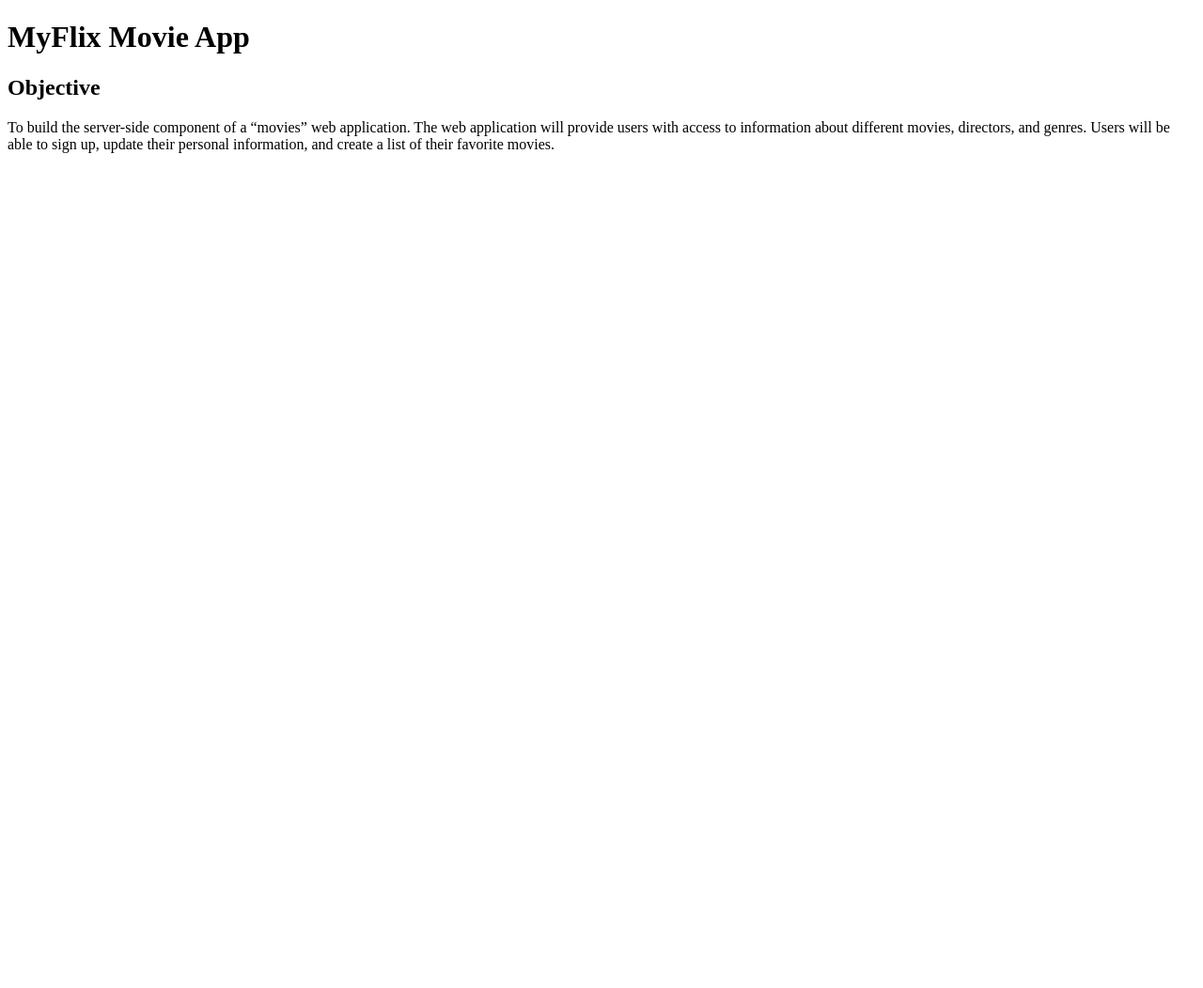
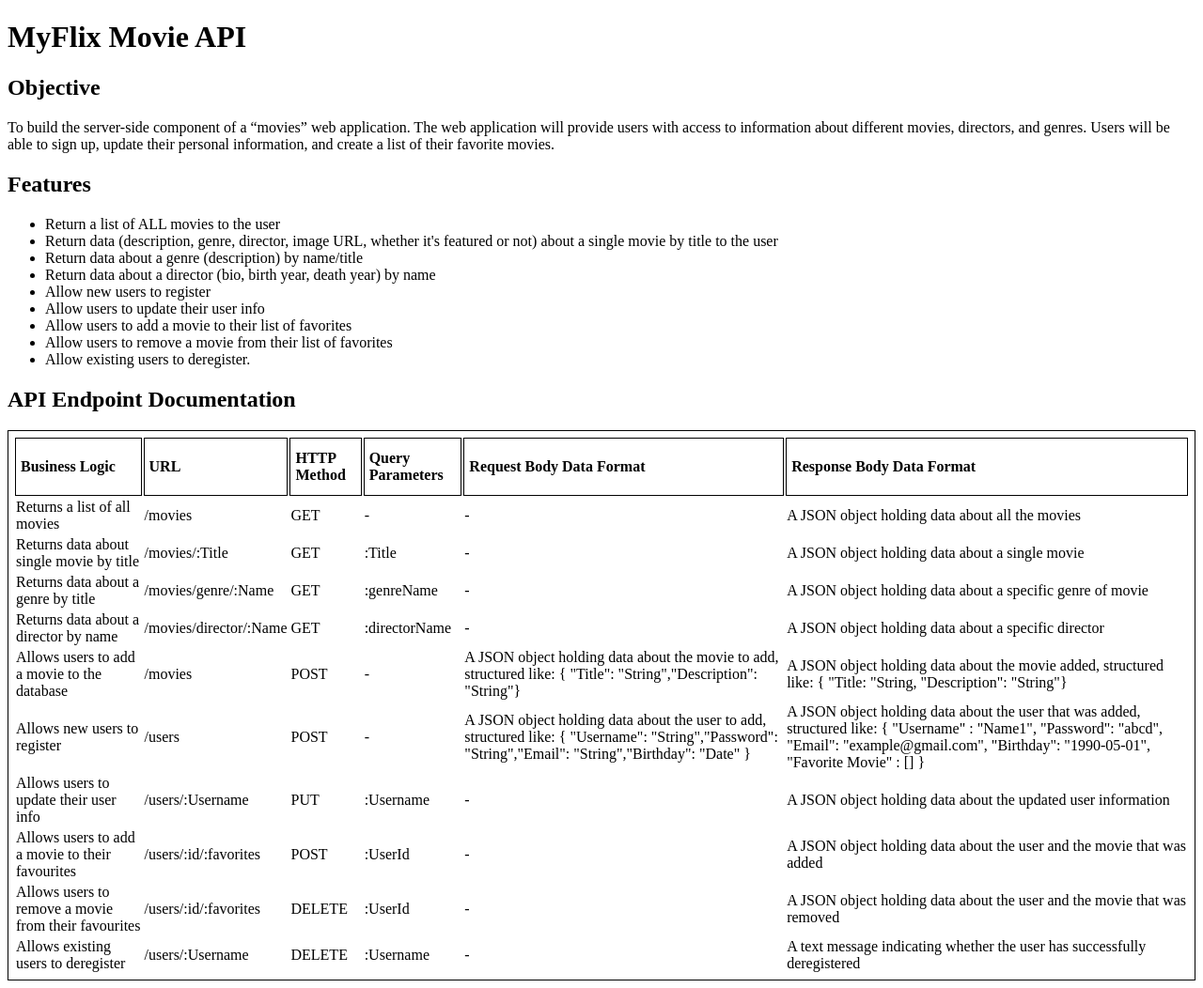
Before and after one commit to thorsteinnobstgarten/MyFlix, a website: page public/documentation.html in a window 1280 px wide. Shown: the whole page at 94% size. Before the commit the page ends 800 px from the top, so only its background shows below. Drawn offline with Linux system fonts and the light colour scheme.

Commit message:
Update documentation.html

```diff
--- a/public/documentation.html
+++ b/public/documentation.html
@@ -4,15 +4,138 @@
     <meta charset="utf-8">
     <meta name="viewport" content="width=device-width, initial-scale=1">
     <title>MyFlix Movie App</title>
+    <link rel="stylesheet" type="text/css" href="/css/styles.css">
   </head>
 
 <body>
-  <h1>MyFlix Movie App</h1>
+  <div>
+  <h1>MyFlix Movie API</h1>
     <h2>Objective</h2>
         <p>
         To build the server-side component of a “movies” web application. The web
         application will provide users with access to information about different
         movies, directors, and genres. Users will be able to sign up, update their
         personal information, and create a list of their favorite movies.</p>
+
+    <h2>Features</h2>
+        <ul>
+            <li>Return a list of ALL movies to the user</li>
+            <li>Return data (description, genre, director, image URL, whether it's featured or not) about a single movie by title to the user</li>
+            <li>Return data about a genre (description) by name/title</li>
+            <li>Return data about a director (bio, birth year, death year) by name</li>
+            <li>Allow new users to register</li>
+            <li>Allow users to update their user info</li>
+            <li>Allow users to add a movie to their list of favorites</li>
+            <li>Allow users to remove a movie from their list of favorites</li>
+            <li>Allow existing users to deregister.</li>
+        </ul>
+    </div>
+
+    <h2>API Endpoint Documentation</h2>
+
+    <table class="table">
+      <thead>
+        <tr>
+            <th>Business Logic</th>
+            <th>URL</th>
+            <th>HTTP Method</th>
+            <th>Query Parameters</th>
+            <th>Request Body Data Format</th>
+            <th>Response Body Data Format</th>
+        </tr>
+      </thead>
+
+     <tbody>
+      <tr>
+          <td>Returns a list of all movies</td>
+          <td>/movies</td>
+          <td>GET</td>
+          <td>-</td>
+          <td>-</td>
+          <td>A JSON object holding data about all the movies</td>
+      </tr>
+
+      <tr>
+        <td>Returns data about single movie by title</td>
+        <td>/movies/:Title</td>
+        <td>GET</td>
+        <td>:Title</td>
+        <td>-</td>
+        <td>A JSON object holding data about a single movie</td>
+      </tr>
+
+      <tr>
+        <td>Returns data about a genre by title</td>
+        <td>/movies/genre/:Name</td>
+        <td>GET</td>
+        <td>:genreName</td>
+        <td>-</td>
+        <td>A JSON object holding data about a specific genre of movie</td>
+      </tr>
+
+      <tr>
+        <td>Returns data about a director by name</td>
+        <td>/movies/director/:Name</td>
+        <td>GET</td>
+        <td>:directorName</td>
+        <td>-</td>
+        <td>A JSON object holding data about a specific director</td>
+      </tr>
+
+      <tr>
+        <td>Allows users to add a movie to the database</td>
+        <td>/movies</td>
+        <td>POST</td>
+        <td>-</td>
+        <td>A JSON object holding data about the movie to add, structured like: { "Title": "String","Description": "String"}</td>
+        <td>A JSON object holding data about the movie added, structured like: { "Title: "String, "Description": "String"}</td>
+      </tr>
+
+      <tr>
+        <td>Allows new users to register</td>
+        <td>/users</td>
+        <td>POST</td>
+        <td>-</td>
+        <td>A JSON object holding data about the user to add, structured like: { "Username": "String","Password": "String","Email": "String","Birthday": "Date" }</td>
+        <td>A JSON object holding data about the user that was added, structured like: { "Username" : "Name1", "Password": "abcd", "Email": "example@gmail.com", "Birthday": "1990-05-01", "Favorite Movie" : [] } </td>
+      </tr>
+
+      <tr>
+        <td>Allows users to update their user info</td>
+        <td>/users/:Username</td>
+        <td>PUT</td>
+        <td>:Username</td>
+        <td>-</td>
+        <td>A JSON object holding data about the updated user information</td>
+      </tr>
+
+      <tr>
+        <td>Allows users to add a movie to their favourites</td>
+        <td>/users/:id/:favorites</td>
+        <td>POST</td>
+        <td>:UserId</td>
+        <td>-</td>
+        <td>A JSON object holding data about the user and the movie that was added</td>
+      </tr>
+
+      <tr>
+        <td>Allows users to remove a movie from their favourites</td>
+        <td>/users/:id/:favorites</td>
+        <td>DELETE</td>
+        <td>:UserId</td>
+        <td>-</td>
+        <td>A JSON object holding data about the user and the movie that was removed</td>
+      </tr>
+
+      <tr>
+        <td>Allows existing users to deregister</td>
+        <td>/users/:Username</td>
+        <td>DELETE</td>
+        <td>:Username</td>
+        <td>-</td>
+        <td>A text message indicating whether the user has successfully deregistered</td>
+      </tr>
+     </tbody>
+     </table>
 </body>
 </html>
```
